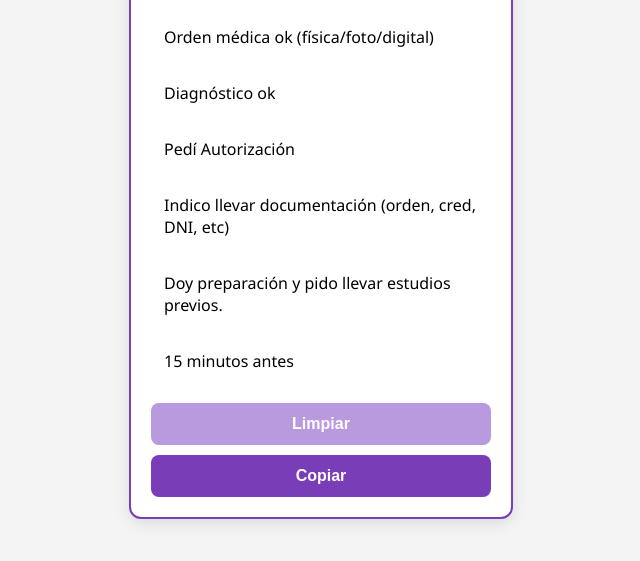
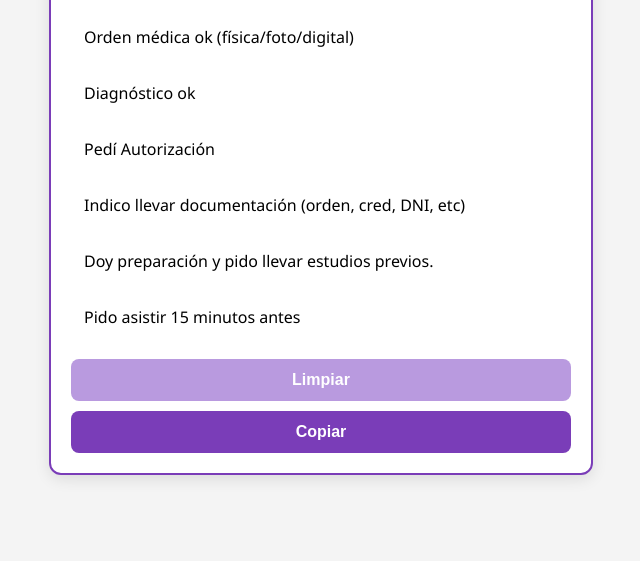
Before and after one commit to mimarino/protocolo-observaciones, a plain HTML site: page index.html in a window 1280 px wide. Shown: the part 111-672 px from the top of the page, without its empty margins (319-959 px from the left). Drawn offline with Linux system fonts and the light colour scheme.

Commit message:
Update index.html

```diff
--- a/index.html
+++ b/index.html
@@ -15,7 +15,7 @@ body{
 }
 
 .contenedor{
-    width:340px;
+    width:500px;
     background:white;
     border:2px solid #7a3db8;
     border-radius:12px;
@@ -93,7 +93,7 @@ button:hover{
     <div class="item">Pedí Autorización </div>
     <div class="item">Indico llevar documentación (orden, cred, DNI, etc) </div>
     <div class="item">Doy preparación y pido llevar estudios previos. </div>
-    <div class="item">15 minutos antes </div>
+    <div class="item">Pido asistir 15 minutos antes </div>
 
     <button class="limpiar" onclick="limpiar()">Limpiar</button>
     <button class="copiar" onclick="copiar()">Copiar</button>
```
